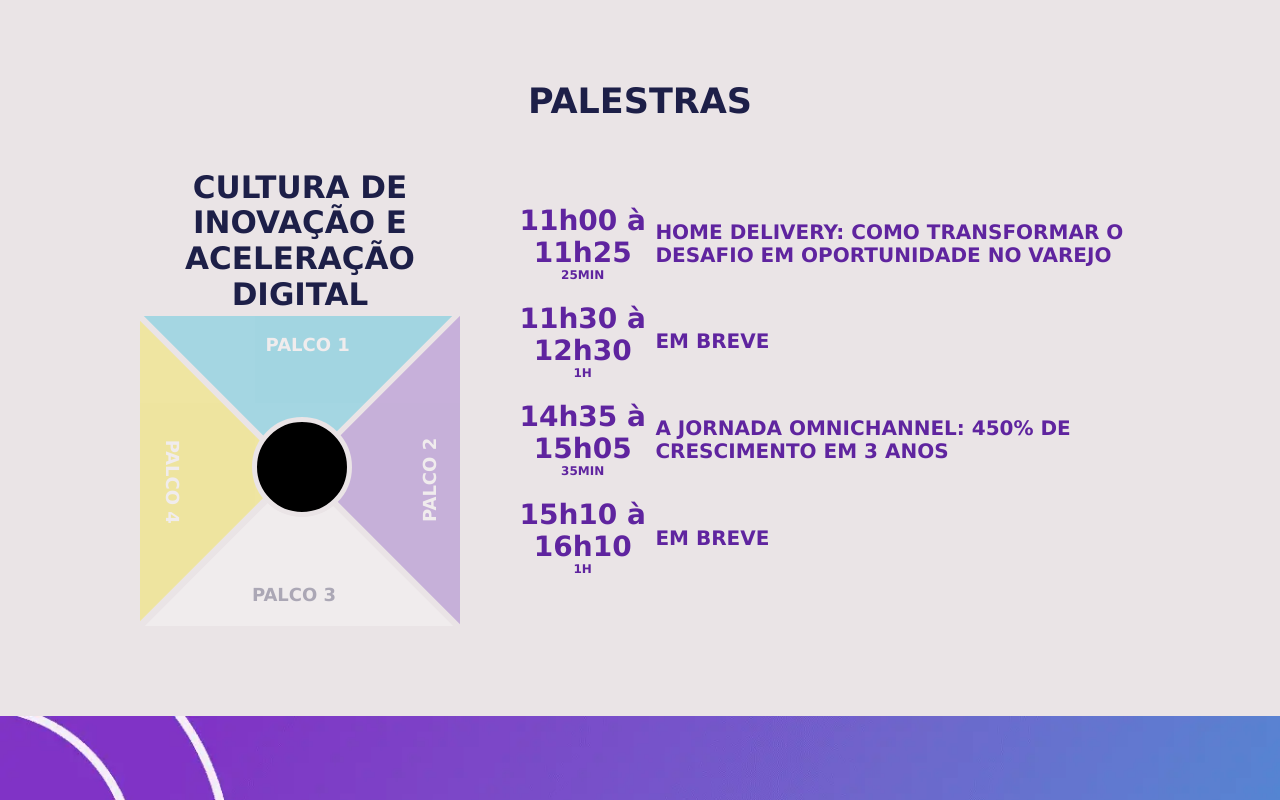
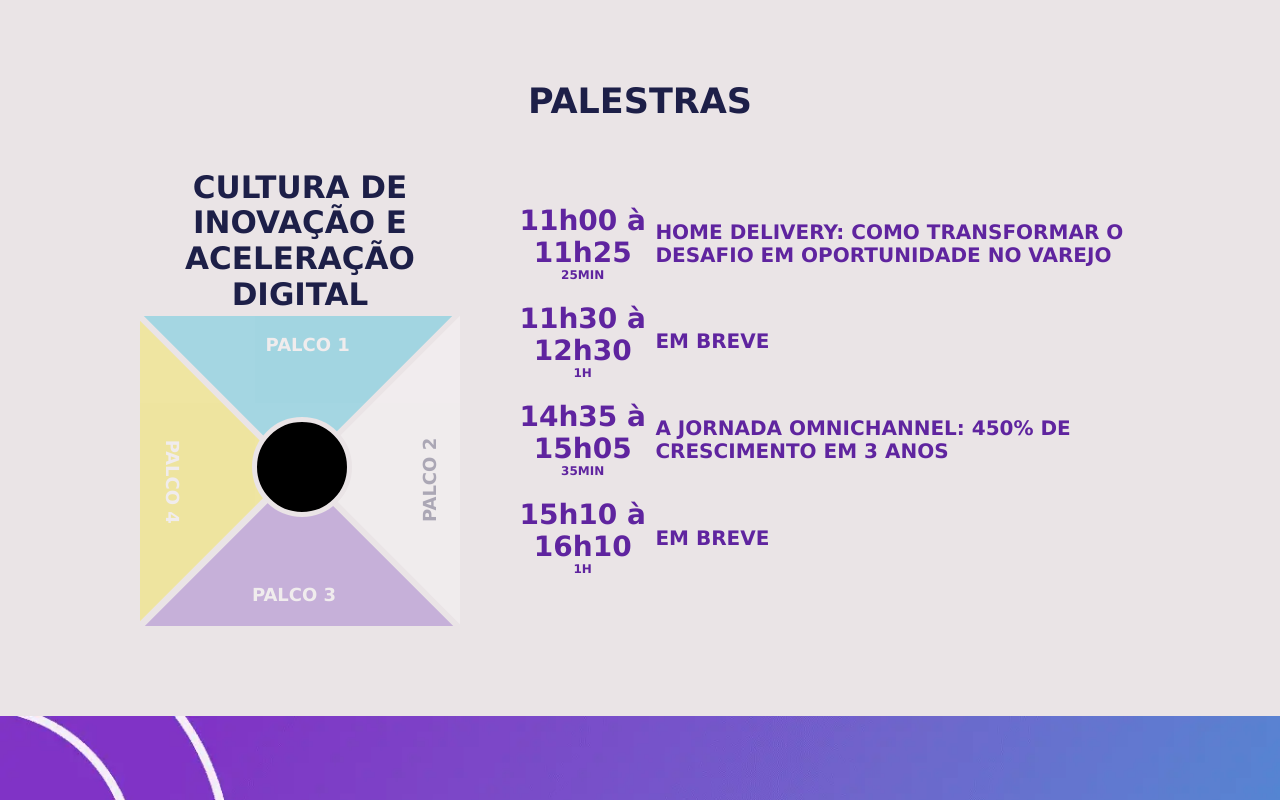
Before and after one commit to disabela-maria20/next-apas-app, a Next.js app: page / in a window 1280 px wide. Shown: the part 5440-6240 px from the top of the page. Built offline with nearby package versions, Linux system fonts and the light colour scheme; a web font is replaced by a local one.

Commit message:
feat: :lipstick: ajustes finos de cor

```diff
--- a/src/components/organisms/Stages/Stage.module.scss
+++ b/src/components/organisms/Stages/Stage.module.scss
@@ -134,7 +134,7 @@
 
   .right {
     transform: rotate(45deg);
-    background-color: #753bbc;
+    background-color: #fff;
     left: 72%;
     top: -1px;
     &::before {
@@ -148,7 +148,7 @@
       transform: rotate(225deg) translate(55px, 20px);
       font-size: 1.8rem;
       text-align: center;
-      color: #fff;
+      color: #1d1f48;
       width: 223px;
     }
   }
@@ -156,7 +156,7 @@
     transform: rotate(135deg);
     top: 71%;
     right: 2%;
-    background-color: #fff;
+    background-color: #753bbc;
     &::before {
       content: "Palco 3";
       font-family: field-gothic, "Lucida Sans", Geneva, Verdana, sans-serif;
@@ -168,7 +168,7 @@
       transform: rotate(225deg) translate(55px, 20px);
       font-size: 1.8rem;
       text-align: center;
-      color: #1d1f48;
+      color: #fff;
       width: 205px;
     }
   }
--- a/src/components/organisms/Stages/index.tsx
+++ b/src/components/organisms/Stages/index.tsx
@@ -117,7 +117,7 @@ const Stages = () => {
               </div>
             )}
             {tab === 'interval' && (
-              <div ref={blockTable} style={{ color: '#5f249f' }}>
+              <div ref={blockTable} style={{ color: '#000' }}>
                 {Interval?.map((data) => (
                   <section key={data.id}>
                     <div className={Styled.gridTime}>
```
